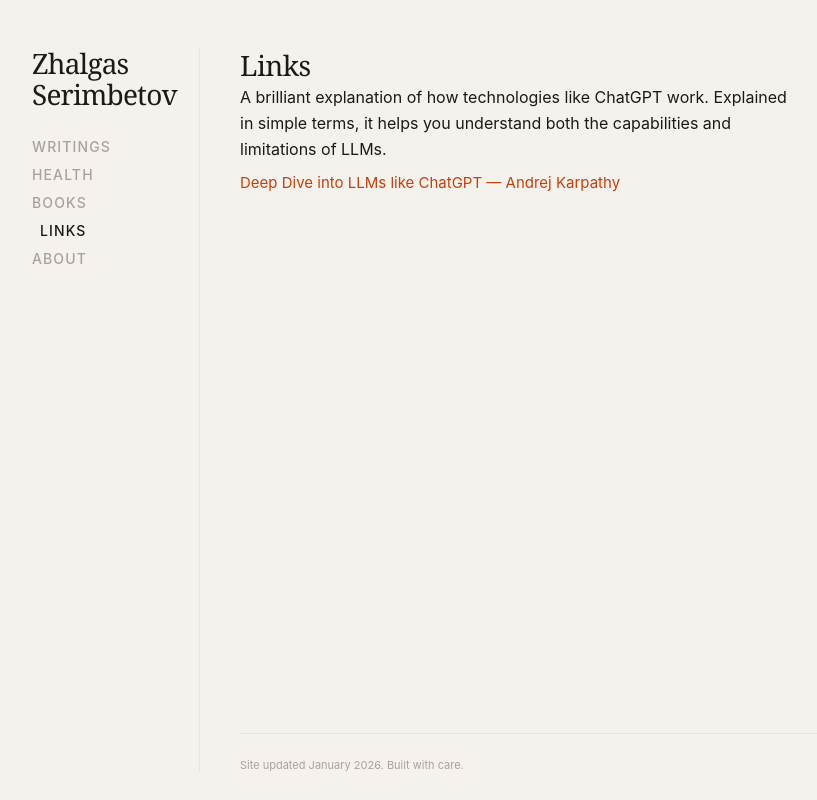
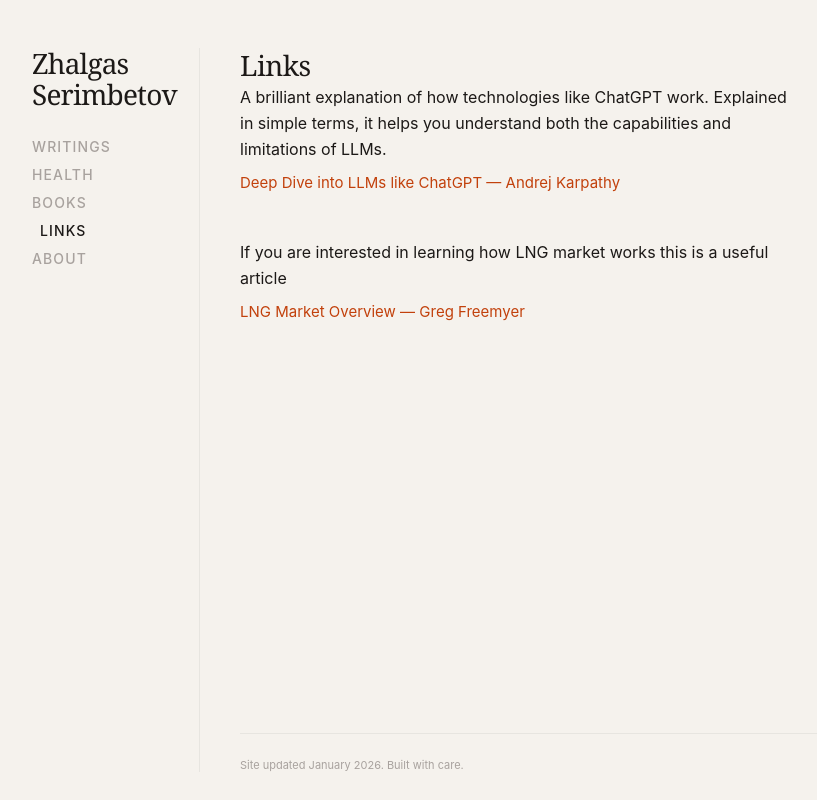
Before and after one commit to kezsmeister/kezsmeister.github.io, a plain HTML site: page links.html in a window 1280 px wide. Shown: the whole page, without its empty margins (148-965 px from the left). Drawn offline with Linux system fonts and the light colour scheme.

Commit message:
Add LNG market article link to Links section

```diff
--- a/links.html
+++ b/links.html
@@ -38,6 +38,13 @@
                         <a href="https://youtu.be/7xTGNNLPyMI?si=BNCdO0TN2eRBhPOo" target="_blank" rel="noopener noreferrer">Deep Dive into LLMs like ChatGPT — Andrej Karpathy</a>
                     </div>
                 </div>
+
+                <div class="links-section">
+                    <p class="link-desc">If you are interested in learning how LNG market works this is a useful article</p>
+                    <div class="links-list">
+                        <a href="https://x.com/FreemyerGreg/status/2036240149856788601?s=20" target="_blank" rel="noopener noreferrer">LNG Market Overview — Greg Freemyer</a>
+                    </div>
+                </div>
             </div>
 
             <footer>
```
